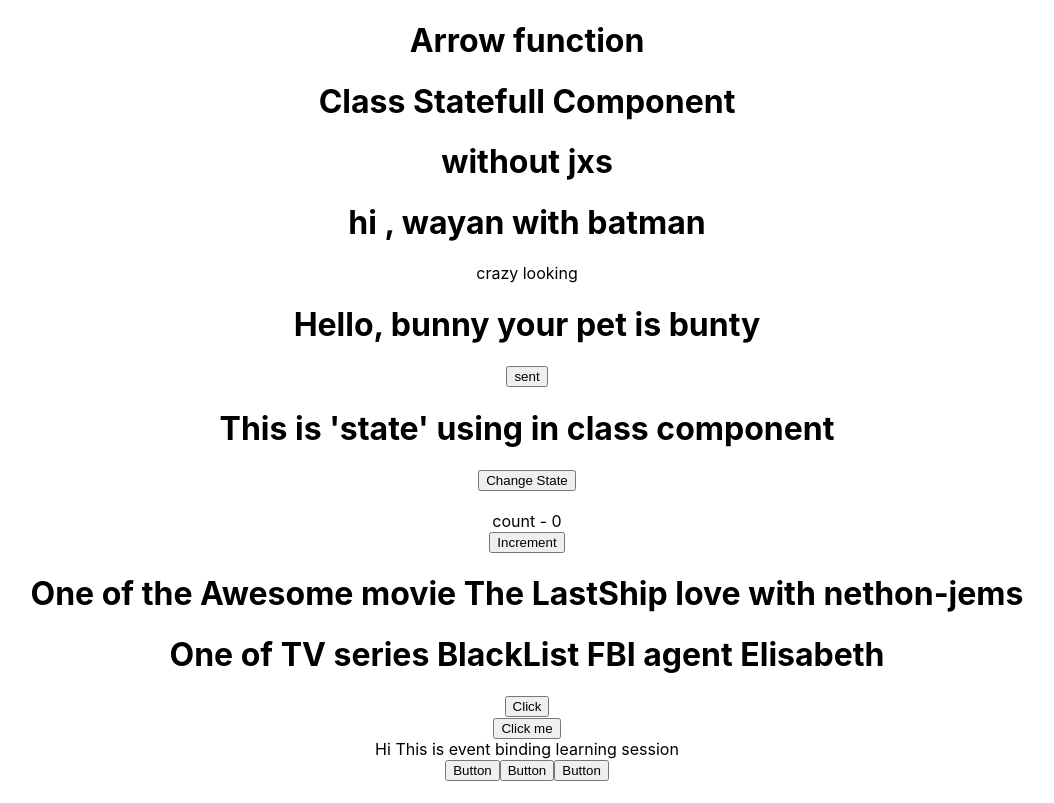
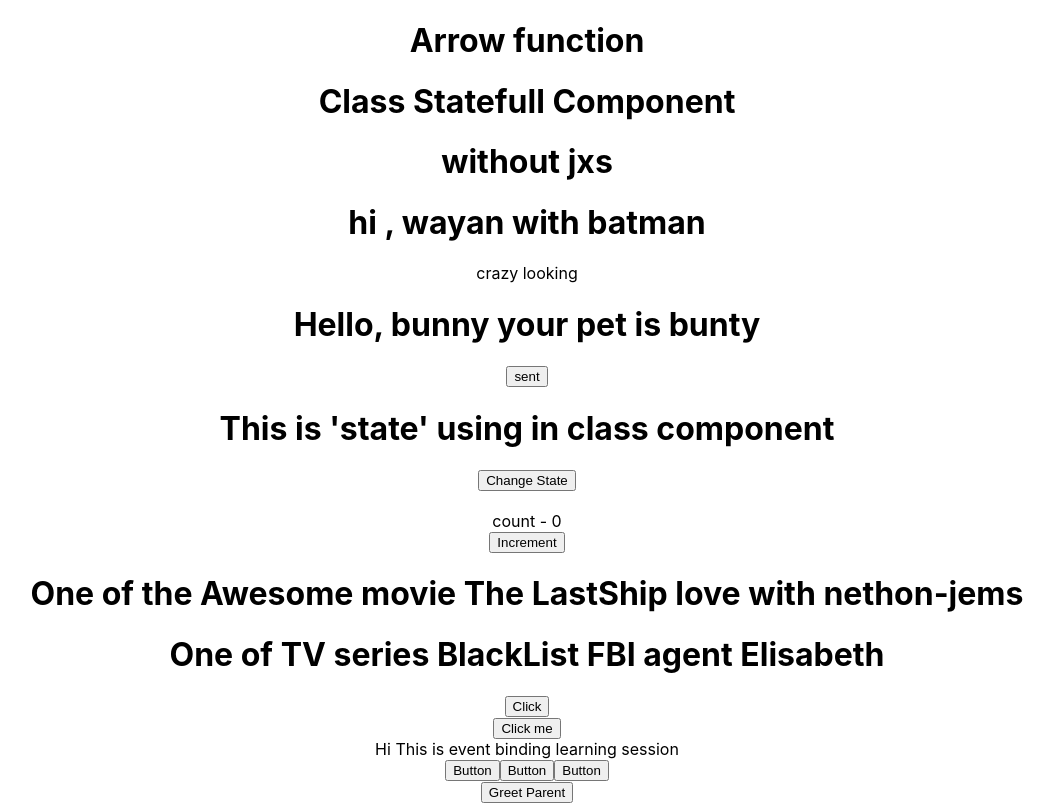
Before and after one commit to Theja1996/React-Review, a React (Create React App) app: page / in a window 1280 px wide. Shown: the whole page, without its empty margins (113-1167 px from the left). Built offline with nearby package versions, Linux system fonts and the light colour scheme.

Commit message:
methods as props

```diff
--- a/src/App.js
+++ b/src/App.js
@@ -13,7 +13,8 @@
 import Deprop from "./Components/DestructuredPropsClass";
 import FunEvent from "./Components/FunctionlEvent";
 import ClzEvent from "./Components/ClassEvent";
-import ClzEventBinding from './Components/ClassEventBinding'
+import ClzEventBinding from "./Components/ClassEventBinding";
+import ParentComponent from "./Components/ParentComponent";
 function App() {
   return (
     <div className="App">
@@ -58,6 +59,9 @@
 
       {/* Class component  event binding  without using arrow funcion */}
       <ClzEventBinding />
+
+      {/* methodes for props */}
+      <ParentComponent />
     </div>
   );
 }
--- /dev/null
+++ b/src/Components/ChildComponent.js
@@ -0,0 +1,11 @@
+import React from 'react'
+
+function ChildComponent(props) {
+    return (
+        <div>
+           <button onClick={()=>props.greetHandler('me')}>Greet Parent</button>
+        </div>
+    )
+}
+
+export default ChildComponent
--- a/src/Components/ClassEventBinding.js
+++ b/src/Components/ClassEventBinding.js
@@ -1,41 +1,38 @@
-import React, { Component } from 'react'
+import React, { Component } from "react";
 
 export class ClzEventBinding extends Component {
-
   constructor(props) {
-    super(props)
+    super(props);
 
     this.state = {
       // {/* state msg calling */}
-         msg:"Hi This is event binding learning session"
-    }
-    this.HandleEvent = this.HandleEvent.bind(this)
+      msg: "Hi This is event binding learning session",
+    };
+    this.HandleEvent = this.HandleEvent.bind(this);
   }
 
-HandleEvent(){
+  HandleEvent() {
     this.setState({
       // first method event bind
-        msg:"Event Change without using arrow function"
-    })
+      msg: "Event Change without using arrow function",
+    });
   }
-
-
 
   render() {
     return (
       <div>
+
         {/* state msg calling */}
-
         <div>{this.state.msg}</div>
         {/* first method event bind */}
         <button onClick={this.HandleEvent.bind(this)}>Button</button>
         {/* second method event bind */}
         <button onClick={this.HandleEvent}>Button</button>
-                {/* third nethod event bind */}
-                <button onClick={()=>this.HandleEvent()}>Button</button>
+        {/* third method event bind using arrow function*/}
+        <button onClick={() => this.HandleEvent()}>Button</button>
       </div>
-        )
+    );
   }
 }
 
-export default ClzEventBinding
+export default ClzEventBinding;
--- /dev/null
+++ b/src/Components/ParentComponent.js
@@ -0,0 +1,29 @@
+import React, { Component } from 'react'
+import ChildComponent from './ChildComponent'
+
+ class ParentComponent extends Component {
+constructor(props) {
+    super(props)
+
+    this.state = {
+         ParentName:'React life'
+    }
+   this.greetingParent = this.greetingParent.bind(this)
+}
+
+greetingParent(ChildName){
+    alert(`hello ${this.state.ParentName} from ${ChildName}`)
+}
+
+
+
+    render() {
+        return (
+            <div>
+                <ChildComponent greetHandler={this.greetingParent}/>
+            </div>
+        )
+    }
+}
+
+export default ParentComponent
```
Also changed, not shown: 1 other file (tests, documents, lock files or other folders). Lines whose indentation alone changed are shown as unchanged.
